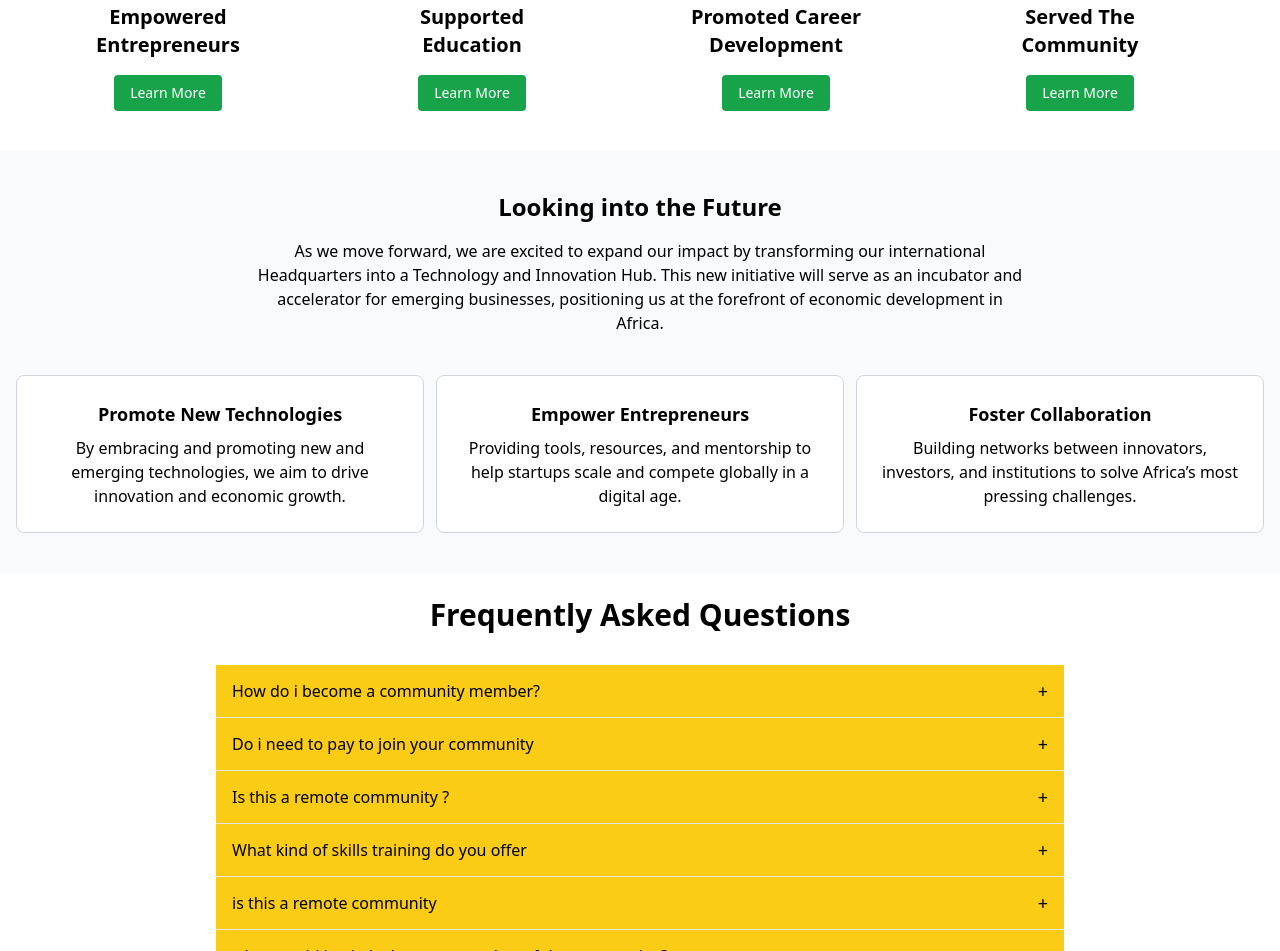
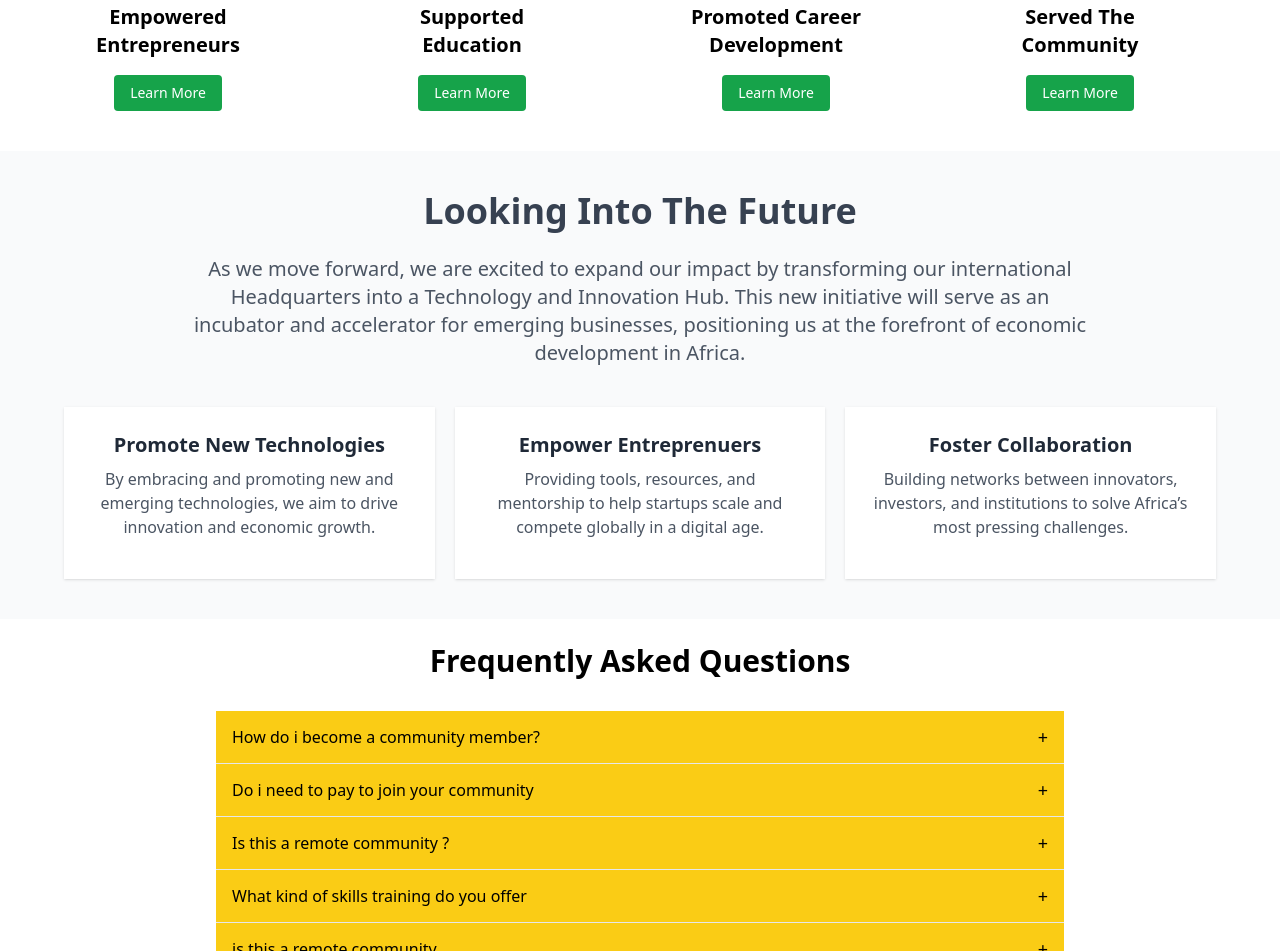
Before and after one commit to Bigtanx/AEMP-WEBSITE, a website: page public/aboutus.html in a window 1280 px wide. Shown: the part 1949-2900 px from the top of the page. Drawn offline with Linux system fonts and the light colour scheme.

Commit message:
Updated the future section  on the about page

```diff
--- a/public/aboutus.html
+++ b/public/aboutus.html
@@ -466,13 +466,16 @@
       </div>
     </section>
 
-    <!-- looking to the future section -->
-    <section class="px-4 py-10 bg-gray-50">
-      <h2 class="text-2xl font-bold text-center mb-4">
-        Looking into the Future
+    <!-- looking into the future section ---- -->
+    <section class="px-4 sm:px-6 lg:px-16 py-10 bg-gray-50 text-left">
+      <h2
+        class="text-2xl sm:text-2xl md:text-3xl lg:text-4xl font-semibold text-gray-700 mb-6 text-center"
+      >
+        Looking Into The Future
       </h2>
-
-      <p class="text-center max-w-3xl mx-auto mb-10">
+      <p
+        class="text-sm sm:text-base md:text-lg lg:text-xl text-gray-600 leading-relaxed max-w-4xl mx-auto text-center"
+      >
         As we move forward, we are excited to expand our impact by transforming
         our international Headquarters into a Technology and Innovation Hub.
         This new initiative will serve as an incubator and accelerator for
@@ -480,35 +483,36 @@
         development in Africa.
       </p>
 
-      <div class="flex justify-left gap-3">
-        <!-- Card 1 -->
-        <div
-          class="border border-gray-300 p-6 rounded-lg bg-white w-full md:w-1/3 text-center"
-        >
-          <h4 class="text-lg font-semibold mb-2">Promote New Technologies</h4>
-          <p>
+      <!-- 3 cards -->
+      <div class="grid grid-cols-1 sm:grid-cols-2 lg:grid-cols-3 gap-5 mt-5">
+        <!-- Partner Card 1 -->
+        <div class="p-6 bg-white rounded-sm shadow text-center mt-5">
+          <h3 class="text-xl font-semibold text-gray-800 mb-2">
+            Promote New Technologies
+          </h3>
+          <p class="text-gray-600">
             By embracing and promoting new and emerging technologies, we aim to
             drive innovation and economic growth.
           </p>
         </div>
 
-        <!-- Card 2 -->
-        <div
-          class="border border-gray-300 p-6 rounded-lg bg-white w-full md:w-1/3 text-center"
-        >
-          <h4 class="text-lg font-semibold mb-2">Empower Entrepreneurs</h4>
-          <p>
+        <!-- Partner Card 2 -->
+        <div class="p-6 bg-white rounded-sm shadow text-center mt-5">
+          <h3 class="text-xl font-semibold text-gray-800 mb-2">
+            Empower Entreprenuers
+          </h3>
+          <p class="text-gray-600 mb-4">
             Providing tools, resources, and mentorship to help startups scale
             and compete globally in a digital age.
           </p>
         </div>
 
-        <!-- Card 3 -->
-        <div
-          class="border border-gray-300 p-6 rounded-lg bg-white w-full md:w-1/3 text-center"
-        >
-          <h4 class="text-lg font-semibold mb-2">Foster Collaboration</h4>
-          <p>
+        <!-- Partner Card 3 -->
+        <div class="p-6 bg-white rounded-sm shadow text-center mt-5">
+          <h3 class="text-xl font-semibold text-gray-800 mb-2">
+            Foster Collaboration
+          </h3>
+          <p class="text-gray-600 mb-4">
             Building networks between innovators, investors, and institutions to
             solve Africa’s most pressing challenges.
           </p>
```
Also changed, not shown: public/styles/style.css.
